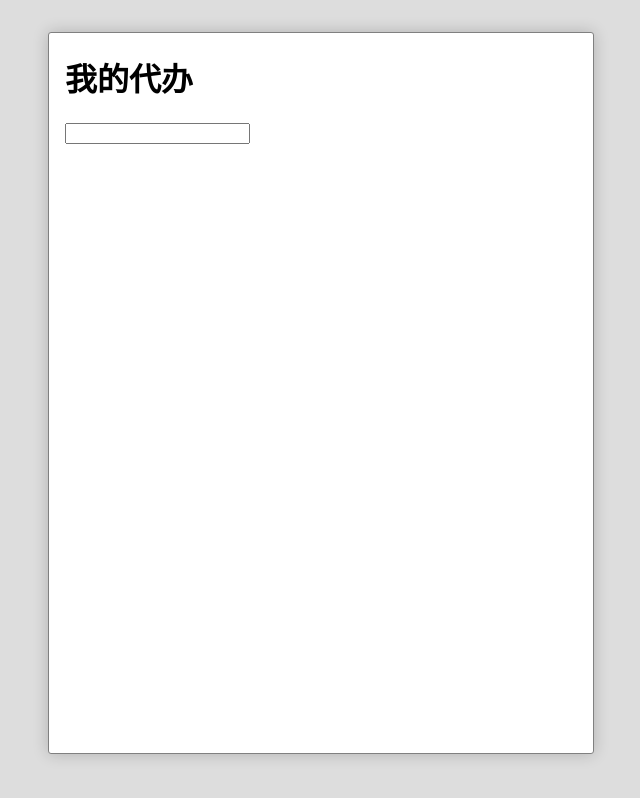
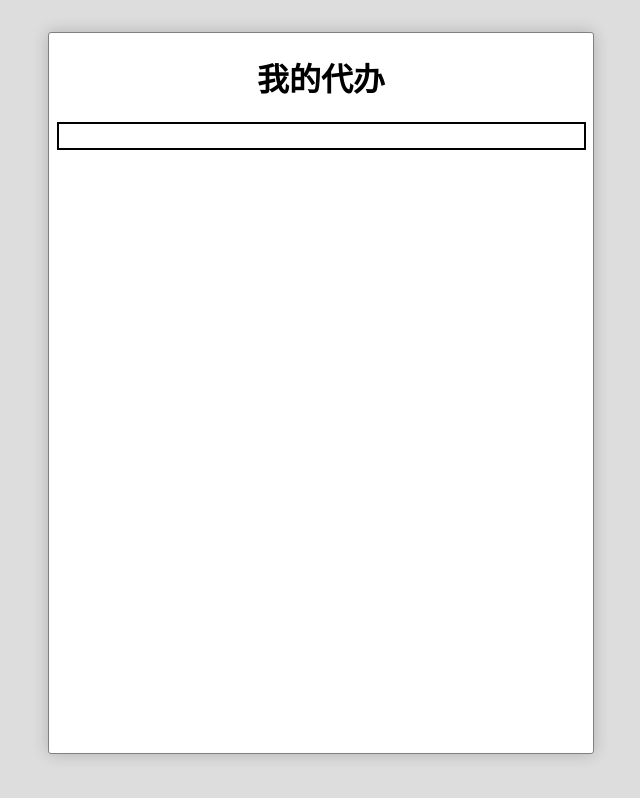
Before and after one commit to hejianxinsir/react-test1634, a React (Create React App) app: page / in a window 1280 px wide. Shown: the whole page, without its empty margins (319-959 px from the left). Built offline with nearby package versions, Linux system fonts and the light colour scheme.

Commit message:
更新 todoItem 的样式

```diff
--- a/src/App.css
+++ b/src/App.css
@@ -17,3 +17,7 @@ ol,ul, li{
 
   box-shadow: 0 0 1em rgba(0,0,0,0.2);
 }
+
+.app > h1{
+  text-align: center;
+}
--- /dev/null
+++ b/src/TodoInput.css
@@ -0,0 +1,7 @@
+.TodoInput{
+  width: 100%;
+  height: 1.8em;
+  padding: 0 0.5em;
+  border: 2px solid;
+  margin-left:-8px;
+}
--- a/src/TodoInput.js
+++ b/src/TodoInput.js
@@ -1,10 +1,13 @@
 import React from 'react'
+import './TodoInput.css'
 
 export default class TodoInput extends React.Component {
 
   render(){
     return (
-        <input type="text"
+        <input
+            className="TodoInput"
+            type="text"
             value={this.props.content}
             onKeyPress={this.submit.bind(this)}
             onChange={this.changeTitle.bind(this)}
--- a/src/TodoItem.css
+++ b/src/TodoItem.css
@@ -2,7 +2,7 @@
   margin: 1em 0;
   display: flex;
   border-bottom: 1px solid lightgray;
-  padding-bottom: 7px;
+  padding: 3px 0 7px 0;
 }
 
 .todoItem > .title{
@@ -13,7 +13,7 @@
   border-radius: 50%;
   border: 1px solid transparent;
   color: white;
-  background: brown;
+  background: red;
 }
 .todoItem > button:focus{
   outline: none;
```
